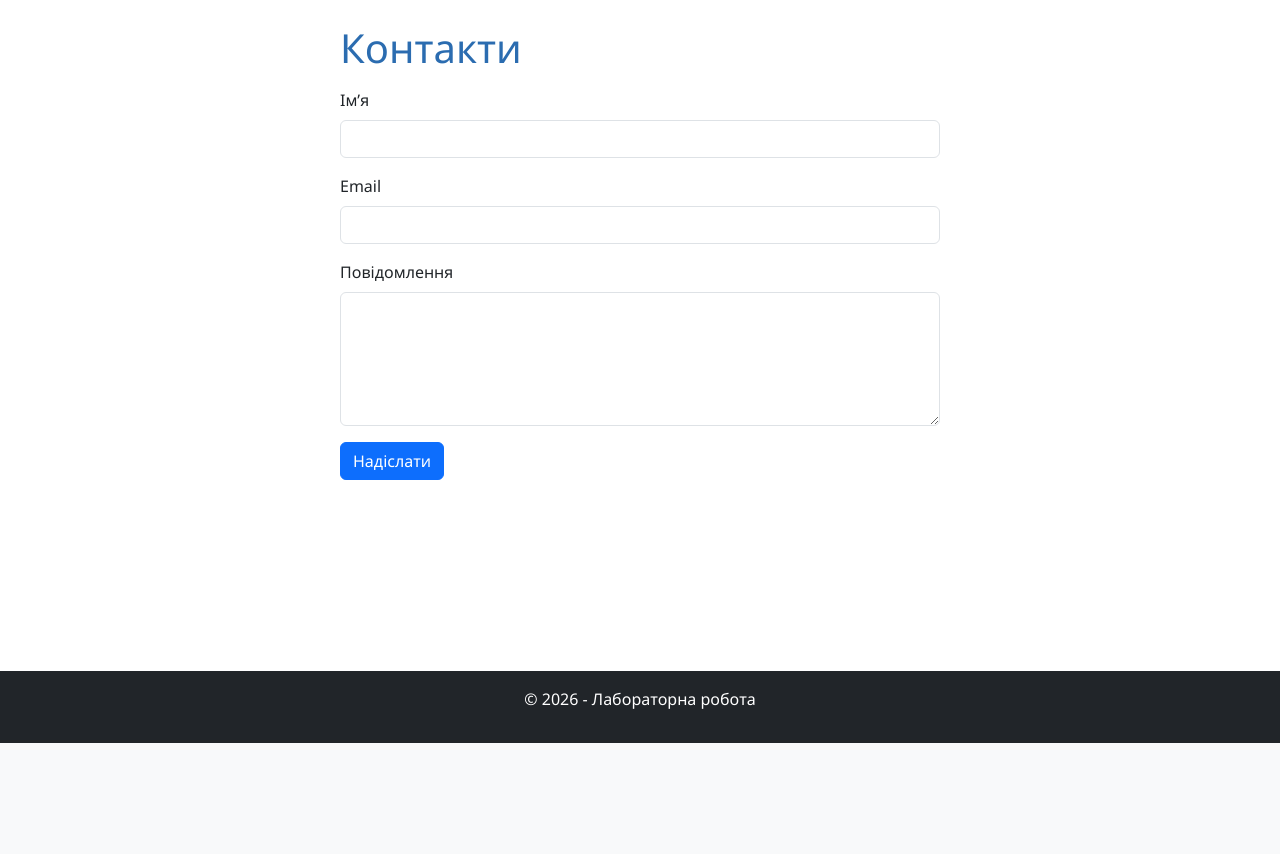
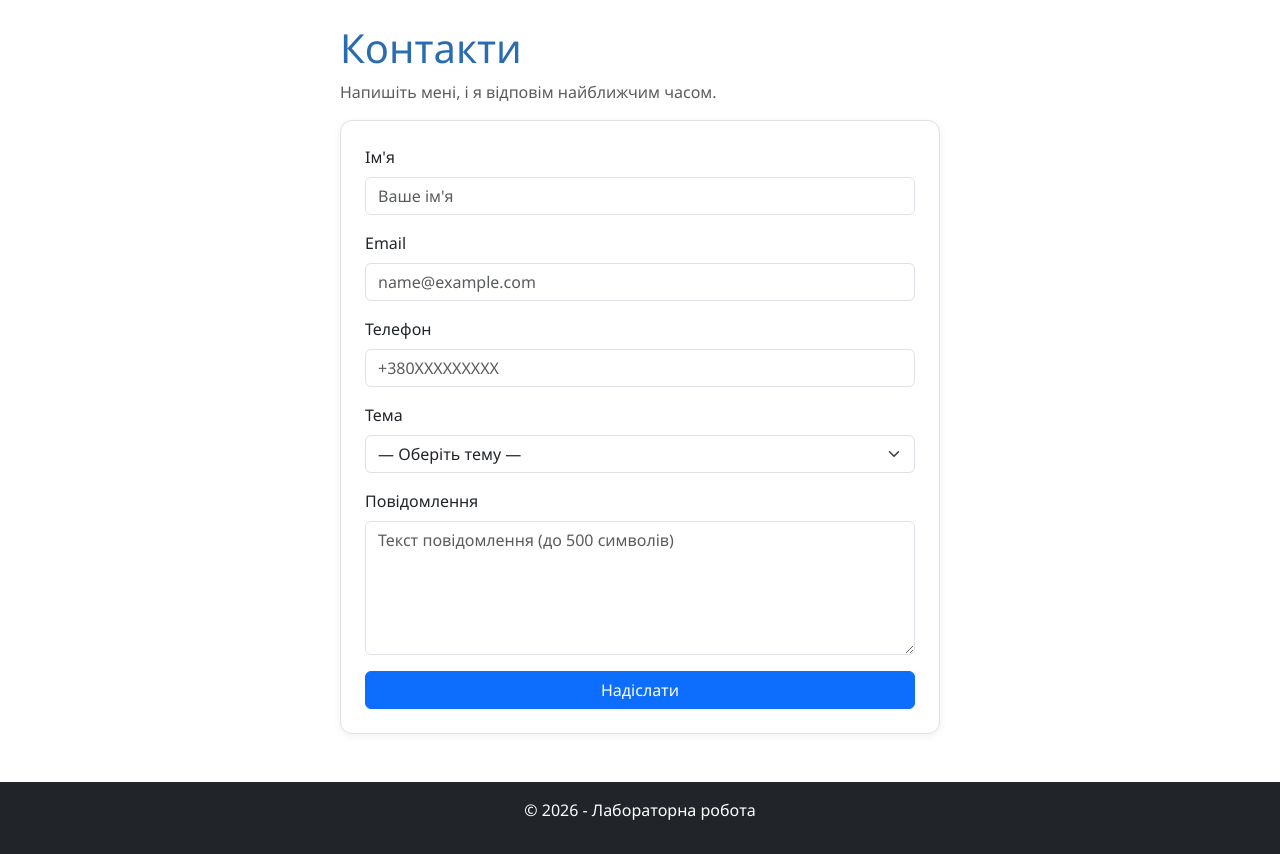
Before and after one commit to yevhen-vasylyniuk/flask-app-lab, a Flask app: page /contacts in a window 1280 px wide. Shown: the part 57-911 px from the top of the page. Before the commit the page ends 800 px from the top, so only its background shows below. Run offline with Flask 3, Linux system fonts and the light colour scheme; some libraries are stand-ins or nearby versions.

Commit message:
feat: add Flask-WTF contact form with validation, macro and logging

```diff
--- /dev/null
+++ b/app/forms.py
@@ -0,0 +1,49 @@
+from flask_wtf import FlaskForm
+from wtforms import StringField, SelectField, TextAreaField, SubmitField
+from wtforms.validators import DataRequired, Length, Email, Regexp
+
+SUBJECTS = [
+    ("", "— Оберіть тему —"),
+    ("cooperation", "Співпраця"),
+    ("job", "Пропозиція роботи"),
+    ("resume", "Питання щодо резюме"),
+    ("other", "Інше"),
+]
+
+
+class ContactForm(FlaskForm):
+    name = StringField(
+        "Ім'я",
+        validators=[
+            DataRequired(message="Вкажіть ім'я."),
+            Length(min=4, max=10, message="Ім'я має містити від 4 до 10 символів."),
+        ],
+    )
+    email = StringField(
+        "Email",
+        validators=[
+            DataRequired(message="Вкажіть email."),
+            Email(message="Некоректна адреса email."),
+        ],
+    )
+    phone = StringField(
+        "Телефон",
+        validators=[
+            DataRequired(message="Вкажіть номер телефону."),
+            Regexp(r"^\+380\d{9}$", message="Формат телефону: +380XXXXXXXXX."),
+        ],
+    )
+    subject = SelectField(
+        "Тема",
+        choices=SUBJECTS,
+        validators=[DataRequired(message="Оберіть тему повідомлення.")],
+    )
+    message = TextAreaField(
+        "Повідомлення",
+        render_kw={"rows": 5},
+        validators=[
+            DataRequired(message="Напишіть повідомлення."),
+            Length(max=500, message="Повідомлення має бути не довшим за 500 символів."),
+        ],
+    )
+    submit = SubmitField("Надіслати")
--- /dev/null
+++ b/app/templates/_macros.html
@@ -0,0 +1,15 @@
+{% macro render_field(field, input_class="form-control") %}
+<div class="mb-3">
+  {{ field.label(class="form-label") }}
+  {% if field.errors %}
+    {{ field(class=input_class + " is-invalid", **kwargs) | safe }}
+    <ul class="list-unstyled invalid-feedback d-block mb-0">
+      {% for error in field.errors %}
+        <li>{{ error }}</li>
+      {% endfor %}
+    </ul>
+  {% else %}
+    {{ field(class=input_class, **kwargs) | safe }}
+  {% endif %}
+</div>
+{% endmacro %}
--- a/app/templates/contacts.html
+++ b/app/templates/contacts.html
@@ -1,27 +1,19 @@
 {% extends "base.html" %}
+{% from "_macros.html" import render_field %}
 
 {% block content %}
 <section class="mx-auto" style="max-width: 600px;">
   <h1>Контакти</h1>
+  <p class="text-muted">Напишіть мені, і я відповім найближчим часом.</p>
 
-  {% if sent %}
-    <div class="alert alert-success">Дякуємо! Це заглушка, повідомлення не надсилається.</div>
-  {% endif %}
-
-  <form method="post" class="mt-3">
-    <div class="mb-3">
-      <label for="name" class="form-label">Імʼя</label>
-      <input type="text" class="form-control" id="name" name="name" required>
-    </div>
-    <div class="mb-3">
-      <label for="email" class="form-label">Email</label>
-      <input type="email" class="form-control" id="email" name="email" required>
-    </div>
-    <div class="mb-3">
-      <label for="message" class="form-label">Повідомлення</label>
-      <textarea class="form-control" id="message" name="message" rows="5" required></textarea>
-    </div>
-    <button type="submit" class="btn btn-primary">Надіслати</button>
+  <form method="post" class="login-card mt-3" novalidate>
+    {{ form.hidden_tag() }}
+    {{ render_field(form.name, placeholder="Ваше ім'я") }}
+    {{ render_field(form.email, placeholder="name@example.com") }}
+    {{ render_field(form.phone, placeholder="+380XXXXXXXXX") }}
+    {{ render_field(form.subject, input_class="form-select") }}
+    {{ render_field(form.message, placeholder="Текст повідомлення (до 500 символів)") }}
+    {{ form.submit(class="btn btn-primary w-100") }}
   </form>
 </section>
 {% endblock %}
--- a/app/views.py
+++ b/app/views.py
@@ -1,5 +1,17 @@
-from flask import request, render_template
+import logging
+import os
+
+from flask import request, render_template, redirect, url_for, flash
 from . import app
+from .forms import ContactForm, SUBJECTS
+
+# Окремий логер, який дописує повідомлення з контактної форми у файл
+os.makedirs(os.path.dirname(app.config["CONTACT_LOG"]), exist_ok=True)
+contact_logger = logging.getLogger("contact_form")
+contact_logger.setLevel(logging.INFO)
+_handler = logging.FileHandler(app.config["CONTACT_LOG"], encoding="utf-8")
+_handler.setFormatter(logging.Formatter("%(asctime)s | %(message)s"))
+contact_logger.addHandler(_handler)
 
 
 @app.route('/')
@@ -21,8 +33,24 @@ def resume():
 
 @app.route('/contacts', methods=['GET', 'POST'])
 def contacts():
-    sent = False
+    form = ContactForm()
+    if form.validate_on_submit():
+        subject = dict(SUBJECTS)[form.subject.data]
+        try:
+            contact_logger.info(
+                "name=%s | email=%s | phone=%s | subject=%s | message=%s",
+                form.name.data, form.email.data, form.phone.data,
+                subject, form.message.data.replace("\n", " "),
+            )
+        except OSError:
+            flash("Не вдалося зберегти повідомлення. Спробуйте пізніше.", "danger")
+            return redirect(url_for('contacts'))
+
+        flash(f"Дякуємо, {form.name.data}! Повідомлення надіслано й збережено.", "success")
+        # Post/Redirect/Get: після успішного POST перенаправляємо на GET
+        return redirect(url_for('contacts'))
+
     if request.method == 'POST':
-        # Заглушка: дані нікуди не надсилаються
-        sent = True
-    return render_template('contacts.html', title='Контакти', sent=sent)
+        flash("Повідомлення не надіслано. Виправте помилки у формі.", "danger")
+
+    return render_template('contacts.html', title='Контакти', form=form)
--- a/requirements.txt
+++ b/requirements.txt
@@ -1,9 +1,15 @@
 blinker==1.9.0
 click==8.5.0
+dnspython==2.9.2
+email-validator==2.4.0
 Flask==3.1.3
+Flask-WTF==1.3.0
 gunicorn==26.2.0
+idna==3.20
 itsdangerous==2.2.0
 Jinja2==3.1.6
 MarkupSafe==3.0.4
 python-dotenv==1.2.4
+tinydb==4.9.0
 Werkzeug==3.1.9
+WTForms==3.3.2
```
Also changed, not shown: config.py (+7 -0 lines), 1 other file.
